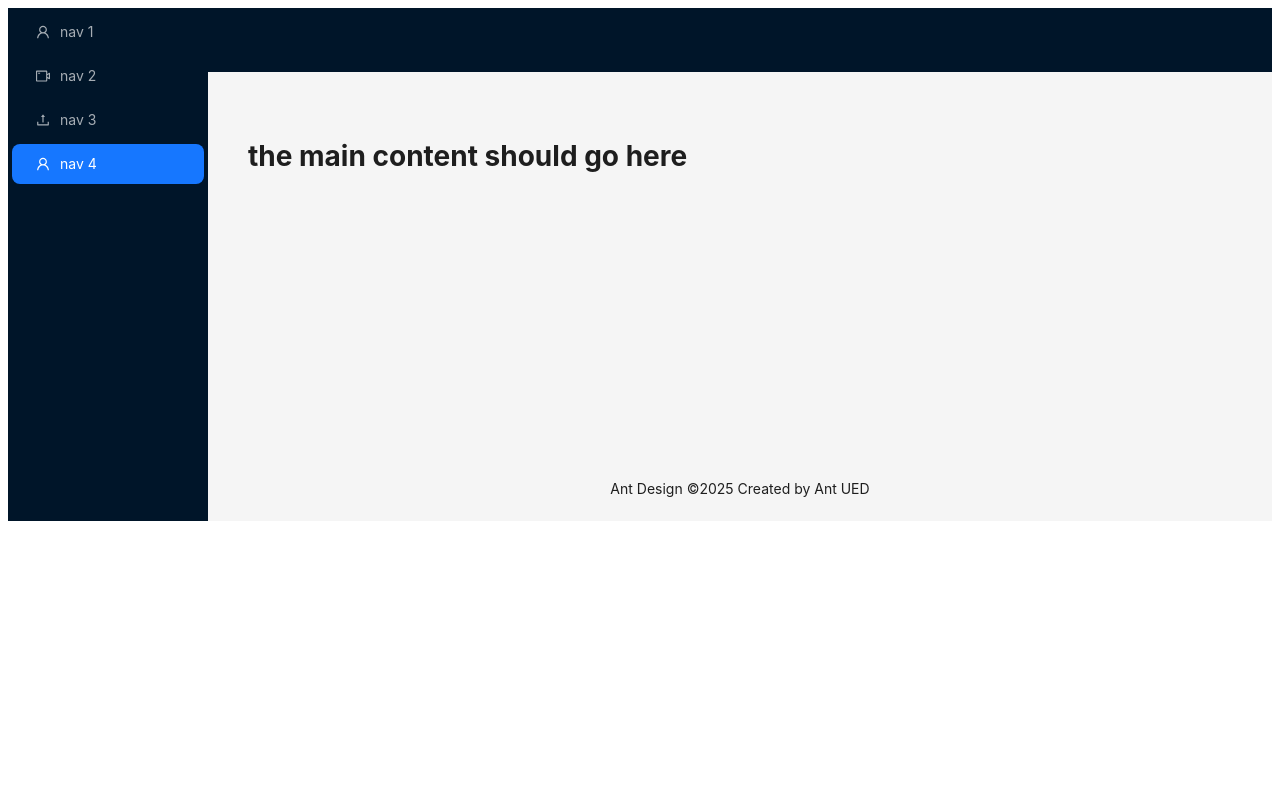
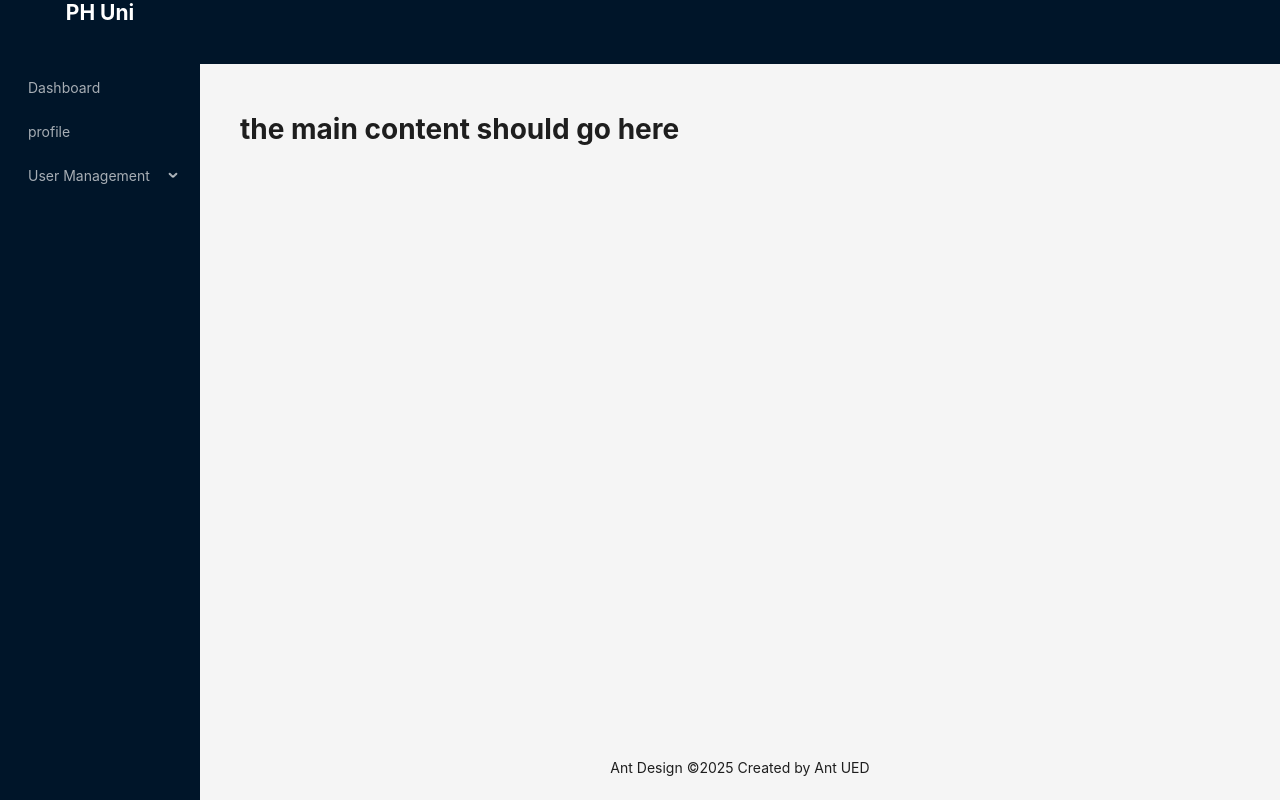
Before and after one commit to suraiyasultana826/phum-client, a React (Vite) app: page / in a window 1280 px wide. Built offline with nearby package versions, Linux system fonts and the light colour scheme.

Commit message:
fixed layout

```diff
--- a/src/components/layout/MainLayout.tsx
+++ b/src/components/layout/MainLayout.tsx
@@ -1,18 +1,35 @@
-import { Layout, Menu } from "antd";
+import { Layout, Menu, MenuProps } from "antd";
 import { UploadOutlined, UserOutlined, VideoCameraOutlined } from '@ant-design/icons';
 import { createElement } from "react";
 const { Header, Content, Footer, Sider } = Layout;
 
-const items = [UserOutlined, VideoCameraOutlined, UploadOutlined, UserOutlined].map(
-    (icon, index) => ({
-      key: String(index + 1),
-      icon: createElement(icon),
-      label: `nav ${index + 1}`,
-    }),
-  );
+const items: MenuProps['items'] = [
+    {
+        key:'1',
+        label:'Dashboard',
+    },
+    {
+        key:'2',
+        label:'profile',
+    },
+    {
+        key:'3',
+        label:'User Management',
+        children: [
+            {
+                key:'11',
+                label:'create Admin',
+            },
+            {
+                key:'21',
+                label:'create Student',
+            }
+        ]
+    }
+]
 const MainLayout = () => {
     return (
-        <Layout>
+        <Layout style={{height: '100vh'}}>
       <Sider
         breakpoint="lg"
         collapsedWidth="0"
@@ -23,7 +40,9 @@ const MainLayout = () => {
           console.log(collapsed, type);
         }}
       >
-        <div className="demo-logo-vertical" />
+        <div style={{color:'white', textAlign:'center', height:'4rem', display:'flex', justifyContent:'center', justifyItems:'center'}}>
+            <h1>PH Uni</h1>
+        </div>
         <Menu theme="dark" mode="inline" defaultSelectedKeys={['4']} items={items} />
       </Sider>
       <Layout>
--- a/src/index.css
+++ b/src/index.css
@@ -0,0 +1,5 @@
+*{
+  box-sizing: border-box;
+  padding: 0;
+  margin: 0;
+}
```
